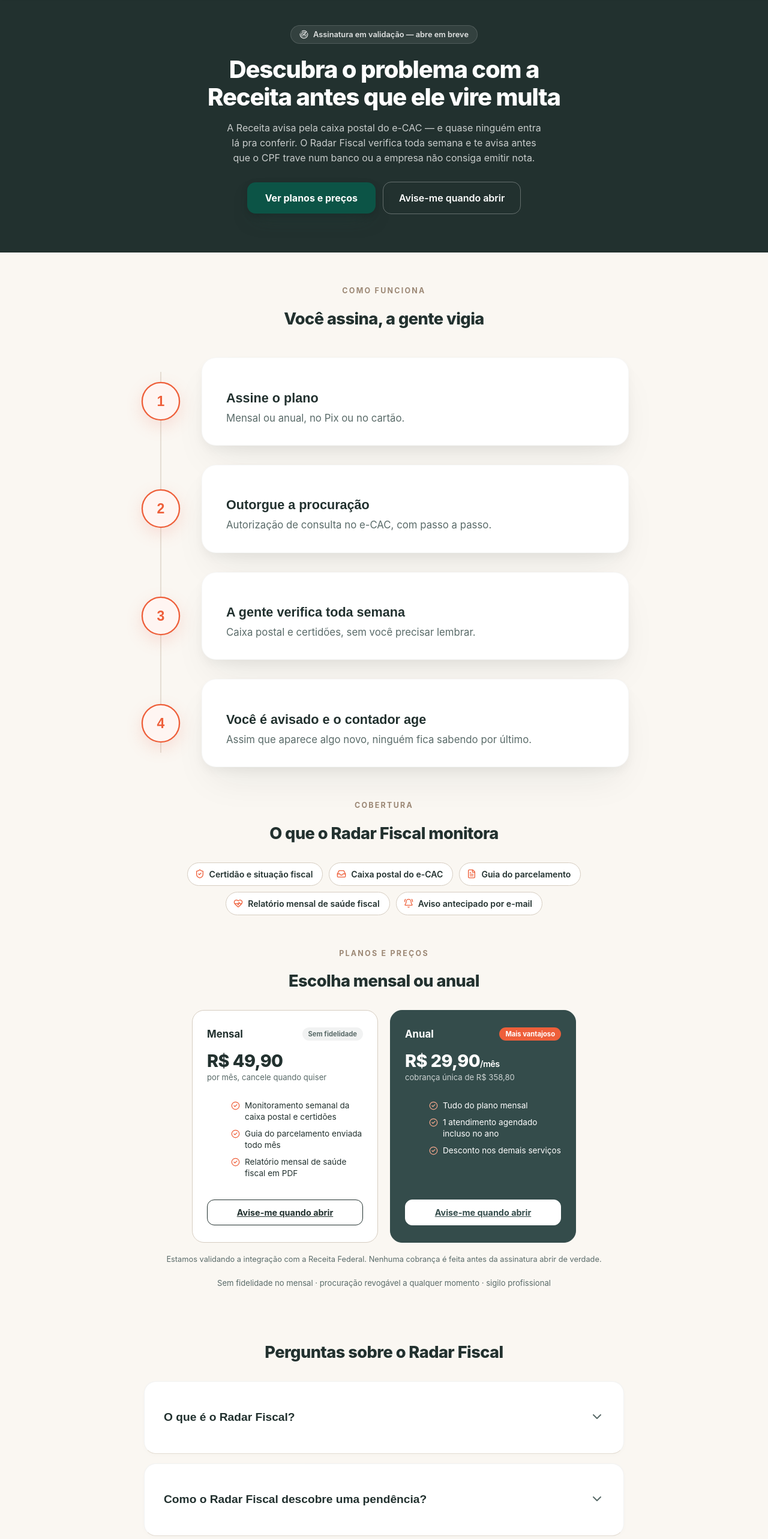
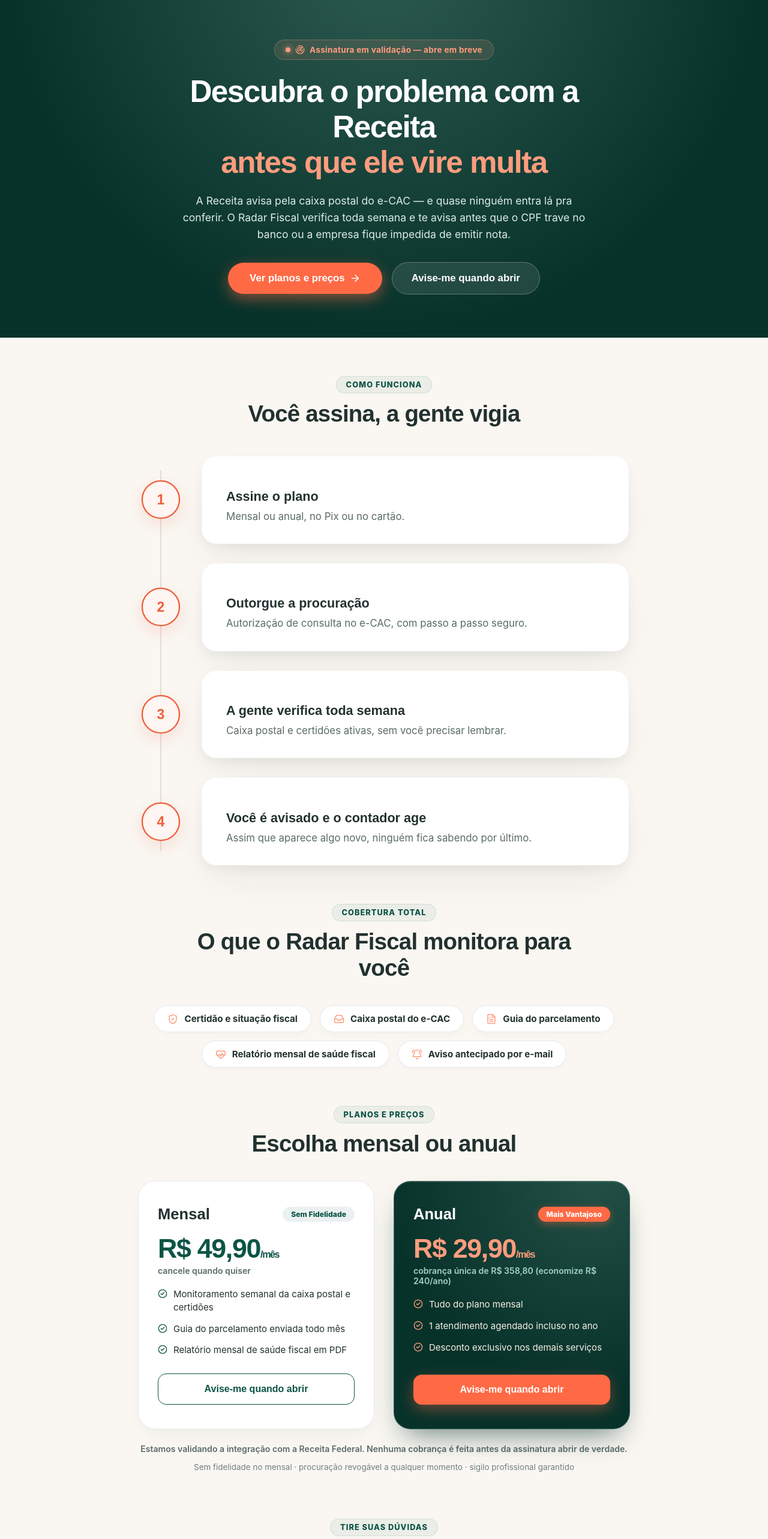
Before and after one commit to hexxa-dotcom/ol-contador, a Next.js app in the folder area-contador-next/: page /radar in a window 1280 px wide. Shown: the part 80-2646 px from the top of the page at 60% size. Built offline with nearby package versions, Linux system fonts and the light colour scheme.

Commit message:
Refatora a pagina do Radar Fiscal (/radar) com a nova identidade 3D premium e botoes interativos

```diff
--- a/area-contador-next/src/app/(public)/radar/page.tsx
+++ b/area-contador-next/src/app/(public)/radar/page.tsx
@@ -1,10 +1,9 @@
 import Link from "next/link";
-import { Radar as RadarIcon, ShieldCheck, Inbox, FileText, HeartPulse, BellRing, CheckCircle2 } from "lucide-react";
+import { Radar as RadarIcon, ShieldCheck, Inbox, FileText, HeartPulse, BellRing, CheckCircle2, ArrowRight } from "lucide-react";
 import { SiteHeader, SiteFooter } from "@/components/site-shell";
 import { Reveal } from "../carrossel";
 import { TimelineSteps } from "../timeline-steps";
 import { FaqAccordion } from "../faq-accordion";
-import homeStyles from "../home.module.css";
 import styles from "./radar.module.css";
 
 export const metadata = {
@@ -16,8 +15,8 @@
 
 const PASSOS = [
   { n: "01", t: "Assine o plano", d: "Mensal ou anual, no Pix ou no cartão." },
-  { n: "02", t: "Outorgue a procuração", d: "Autorização de consulta no e-CAC, com passo a passo." },
-  { n: "03", t: "A gente verifica toda semana", d: "Caixa postal e certidões, sem você precisar lembrar." },
+  { n: "02", t: "Outorgue a procuração", d: "Autorização de consulta no e-CAC, com passo a passo seguro." },
+  { n: "03", t: "A gente verifica toda semana", d: "Caixa postal e certidões ativas, sem você precisar lembrar." },
   { n: "04", t: "Você é avisado e o contador age", d: "Assim que aparece algo novo, ninguém fica sabendo por último." },
 ];
 
@@ -44,22 +43,38 @@
     <>
       <SiteHeader active="radar" />
 
+      <main className={styles.mainWrapper}>
+        {/* HERO PETRÓLEO */}
         <section className={styles.hero}>
+          <div className={styles.container}>
             <div className={styles.eyebrow}>
-          <RadarIcon size={15} strokeWidth={2} />
-          Assinatura em validação — abre em breve
+              <span className={styles.eyebrowDot} />
+              <RadarIcon size={16} />
+              <span>Assinatura em validação — abre em breve</span>
             </div>
-        <h1 className={styles.title}>Descubra o problema com a Receita antes que ele vire multa</h1>
+
+            <h1 className={styles.title}>
+              Descubra o problema com a Receita<br />
+              <span className={styles.accent}>antes que ele vire multa</span>
+            </h1>
+
             <p className={styles.sub}>
-          A Receita avisa pela caixa postal do e-CAC — e quase ninguém entra lá pra conferir. O Radar Fiscal verifica
-          toda semana e te avisa antes que o CPF trave num banco ou a empresa não consiga emitir nota.
+              A Receita avisa pela caixa postal do e-CAC — e quase ninguém entra lá pra conferir. O Radar Fiscal verifica toda semana e te avisa antes que o CPF trave no banco ou a empresa fique impedida de emitir nota.
             </p>
+
             <div className={styles.heroActions}>
-          <a className={homeStyles.btnPrimary} href="#planos">Ver planos e preços</a>
-          <a className={homeStyles.btnGhost} style={{ color: "#fff", borderColor: "rgba(255,255,255,.3)" }} href={AVISE_ME}>Avise-me quando abrir</a>
+              <a className={styles.btnHeroCoral} href="#planos">
+                <span>Ver planos e preços</span>
+                <ArrowRight size={18} />
+              </a>
+              <a className={styles.btnHeroGlass} href={AVISE_ME}>
+                <span>Avise-me quando abrir</span>
+              </a>
+            </div>
           </div>
         </section>
 
+        {/* COMO FUNCIONA */}
         <section className={styles.section}>
           <div className={styles.container}>
             <Reveal>
@@ -74,20 +89,21 @@
           </div>
         </section>
 
+        {/* O QUE MONITORA */}
         <section className={styles.section} style={{ paddingTop: 0 }}>
           <div className={styles.container}>
             <Reveal>
               <div className={styles.sectionHead}>
-              <span className={styles.sectionLabel}>Cobertura</span>
-              <h2 className={styles.sectionTitle}>O que o Radar Fiscal monitora</h2>
+                <span className={styles.sectionLabel}>Cobertura Total</span>
+                <h2 className={styles.sectionTitle}>O que o Radar Fiscal monitora para você</h2>
               </div>
             </Reveal>
             <Reveal>
               <div className={styles.monitoraGrid}>
                 {MONITORA.map(({ Icon, label }) => (
                   <div className={styles.monitoraItem} key={label}>
-                  <Icon size={16} strokeWidth={2} />
-                  {label}
+                    <Icon size={18} strokeWidth={2} />
+                    <span>{label}</span>
                   </div>
                 ))}
               </div>
@@ -95,56 +111,74 @@
           </div>
         </section>
 
+        {/* PLANOS E PREÇOS 3D */}
         <section className={styles.section} style={{ paddingTop: 0 }} id="planos">
           <div className={styles.container}>
             <Reveal>
               <div className={styles.sectionHead}>
-              <span className={styles.sectionLabel}>Planos e preços</span>
+                <span className={styles.sectionLabel}>Planos e Preços</span>
                 <h2 className={styles.sectionTitle}>Escolha mensal ou anual</h2>
               </div>
             </Reveal>
+
             <Reveal>
               <div className={styles.planos}>
+
+                {/* PLANO MENSAL */}
                 <div className={styles.plano}>
                   <div className={styles.planoTopo}>
                     <span className={styles.planoNome}>Mensal</span>
-                  <span className={styles.badge}>Sem fidelidade</span>
+                    <span className={styles.badge}>Sem Fidelidade</span>
                   </div>
-                <div className={styles.preco}>R$ 49,90</div>
-                <div className={styles.precoNota}>por mês, cancele quando quiser</div>
+                  <div className={styles.preco}>R$ 49,90<span style={{ fontSize: "1rem", fontWeight: 600 }}>/mês</span></div>
+                  <div className={styles.precoNota}>cancele quando quiser</div>
                   <ul className={styles.lista}>
-                  <li><CheckCircle2 size={15} strokeWidth={2} /> Monitoramento semanal da caixa postal e certidões</li>
-                  <li><CheckCircle2 size={15} strokeWidth={2} /> Guia do parcelamento enviada todo mês</li>
-                  <li><CheckCircle2 size={15} strokeWidth={2} /> Relatório mensal de saúde fiscal em PDF</li>
+                    <li><CheckCircle2 size={16} /> Monitoramento semanal da caixa postal e certidões</li>
+                    <li><CheckCircle2 size={16} /> Guia do parcelamento enviada todo mês</li>
+                    <li><CheckCircle2 size={16} /> Relatório mensal de saúde fiscal em PDF</li>
                   </ul>
-                <a className={styles.planoCta} href={`${AVISE_ME}%20(mensal)`}>Avise-me quando abrir</a>
+                  <a className={styles.planoCta} href={`${AVISE_ME}%20(mensal)`}>
+                    <span>Avise-me quando abrir</span>
+                  </a>
                 </div>
+
+                {/* PLANO ANUAL (DESTAQUE DARK EMBOSSED) */}
                 <div className={`${styles.plano} ${styles.planoDestaque}`}>
                   <div className={styles.planoTopo}>
                     <span className={styles.planoNome}>Anual</span>
-                  <span className={styles.badge}>Mais vantajoso</span>
+                    <span className={styles.badge}>Mais Vantajoso</span>
                   </div>
-                <div className={styles.preco}>R$ 29,90<span style={{ fontSize: "0.9rem", fontWeight: 600 }}>/mês</span></div>
-                <div className={styles.precoNota}>cobrança única de R$ 358,80</div>
+                  <div className={styles.preco}>R$ 29,90<span style={{ fontSize: "1rem", fontWeight: 600 }}>/mês</span></div>
+                  <div className={styles.precoNota}>cobrança única de R$ 358,80 (economize R$ 240/ano)</div>
                   <ul className={styles.lista}>
-                  <li><CheckCircle2 size={15} strokeWidth={2} /> Tudo do plano mensal</li>
-                  <li><CheckCircle2 size={15} strokeWidth={2} /> 1 atendimento agendado incluso no ano</li>
-                  <li><CheckCircle2 size={15} strokeWidth={2} /> Desconto nos demais serviços</li>
+                    <li><CheckCircle2 size={16} /> Tudo do plano mensal</li>
+                    <li><CheckCircle2 size={16} /> 1 atendimento agendado incluso no ano</li>
+                    <li><CheckCircle2 size={16} /> Desconto exclusivo nos demais serviços</li>
                   </ul>
-                <a className={styles.planoCta} href={`${AVISE_ME}%20(anual)`}>Avise-me quando abrir</a>
+                  <a className={styles.planoCta} href={`${AVISE_ME}%20(anual)`}>
+                    <span>Avise-me quando abrir</span>
+                  </a>
                 </div>
+
               </div>
             </Reveal>
-          <p className={styles.avisoValidacao}>Estamos validando a integração com a Receita Federal. Nenhuma cobrança é feita antes da assinatura abrir de verdade.</p>
-          <p className={styles.confiancaLinha}>Sem fidelidade no mensal · procuração revogável a qualquer momento · sigilo profissional</p>
+
+            <p className={styles.avisoValidacao}>
+              Estamos validando a integração com a Receita Federal. Nenhuma cobrança é feita antes da assinatura abrir de verdade.
+            </p>
+            <p className={styles.confiancaLinha}>
+              Sem fidelidade no mensal · procuração revogável a qualquer momento · sigilo profissional garantido
+            </p>
           </div>
         </section>
 
+        {/* FAQ ACCORDION */}
         <section className={styles.section} style={{ paddingTop: 0 }}>
           <div className={styles.container}>
             <Reveal>
               <div className={styles.sectionHead}>
-              <h2 className={styles.sectionTitle}>Perguntas sobre o Radar Fiscal</h2>
+                <span className={styles.sectionLabel}>Tire suas dúvidas</span>
+                <h2 className={styles.sectionTitle}>Perguntas frequentes sobre o Radar Fiscal</h2>
               </div>
             </Reveal>
             <Reveal>
@@ -153,21 +187,29 @@
           </div>
         </section>
 
-      <section className={styles.section} style={{ paddingTop: 0 }}>
+        {/* CTA FINAL */}
+        <section className={styles.section} style={{ paddingTop: 0, paddingBottom: 80 }}>
           <div className={styles.container}>
             <Reveal>
               <div className={styles.ctaFinal}>
                 <h2>Não espere a Receita te avisar tarde demais</h2>
-              <p>Deixe seu e-mail e a gente avisa assim que o Radar Fiscal abrir pra assinatura.</p>
-              <a className={homeStyles.btnPrimary} href={AVISE_ME} style={{ marginTop: 20, display: "inline-block" }}>Avise-me quando abrir</a>
-              <div style={{ marginTop: 14, fontSize: 13.5, color: "rgba(255,255,255,.75)" }}>
-                ou <Link href="/precos" style={{ color: "var(--pub-coral-light)", fontWeight: 600, textDecoration: "underline" }}>veja os atendimentos disponíveis agora</Link>
+                <p>Deixe seu e-mail e a gente avisa assim que o Radar Fiscal abrir para assinatura.</p>
+                <div style={{ marginTop: 28 }}>
+                  <a className={styles.btnHeroCoral} href={AVISE_ME}>
+                    <span>Avise-me quando abrir</span>
+                    <ArrowRight size={18} />
+                  </a>
+                </div>
+                <div style={{ marginTop: 20, fontSize: "0.95rem", color: "#DCEDE7" }}>
+                  ou <Link href="/precos" style={{ color: "#FF9C7E", fontWeight: 700, textDecoration: "underline" }}>veja os atendimentos de preço fixo disponíveis agora</Link>
                 </div>
               </div>
             </Reveal>
           </div>
         </section>
 
+      </main>
+
       <SiteFooter />
     </>
   );
--- a/area-contador-next/src/app/(public)/radar/radar.module.css
+++ b/area-contador-next/src/app/(public)/radar/radar.module.css
@@ -1,229 +1,409 @@
+/* RADAR FISCAL - DESIGN 3D PREMIUM */
+
+.mainWrapper {
+  background: var(--pub-paper, #FAF7F2);
+  min-height: 100vh;
+}
+
+/* HERO SUPERFÍCIE ESCURA PETRÓLEO */
 .hero {
-  background: var(--pub-ink);
-  color: #fff;
-  padding: 56px 24px 64px;
+  background: var(--pub-green-deep, #07322A);
+  background-image: radial-gradient(circle at 50% -10%, rgba(159, 211, 196, 0.25), transparent 70%);
+  color: #F7F1E6;
+  padding: 80px 24px 72px;
   text-align: center;
+  position: relative;
+  overflow: hidden;
 }
+
 .eyebrow {
   display: inline-flex;
   align-items: center;
   gap: 8px;
-  font-size: 0.8rem;
-  font-weight: 600;
-  color: rgba(255, 255, 255, 0.85);
-  background: rgba(255, 255, 255, 0.08);
-  border: 1px solid rgba(255, 255, 255, 0.14);
-  padding: 7px 14px;
-  border-radius: 999px;
-  margin-bottom: 20px;
+  font-size: 0.85rem;
+  font-weight: 700;
+  color: #FF9C7E !important;
+  background: rgba(255, 156, 126, 0.12) !important;
+  border: 1px solid rgba(255, 156, 126, 0.3) !important;
+  padding: 8px 18px;
+  border-radius: 99px;
+  margin-bottom: 24px;
+  letter-spacing: 0.02em;
 }
+
+.eyebrowDot {
+  width: 8px;
+  height: 8px;
+  border-radius: 50%;
+  background: #FF9C7E !important;
+  box-shadow: 0 0 10px #FF9C7E !important;
+}
+
 .title {
-  font-size: clamp(1.7rem, 3.6vw, 2.5rem);
+  font-family: 'Bricolage Grotesque', sans-serif;
+  font-size: clamp(2rem, 4.2vw, 3.2rem);
   font-weight: 800;
   letter-spacing: -0.03em;
   line-height: 1.15;
-  max-width: 620px;
-  margin: 0 auto;
+  color: #FFFFFF;
+  max-width: 820px;
+  margin: 0 auto 20px;
 }
+
+.accent {
+  color: #FF9C7E !important;
+}
+
 .sub {
-  font-size: 1rem;
-  color: rgba(255, 255, 255, 0.75);
-  max-width: 540px;
-  margin: 16px auto 28px;
-  line-height: 1.55;
+  font-size: 1.1rem;
+  color: #DCEDE7;
+  max-width: 680px;
+  margin: 0 auto 32px;
+  line-height: 1.6;
 }
+
 .heroActions {
   display: flex;
   align-items: center;
   justify-content: center;
-  gap: 12px;
+  gap: 16px;
   flex-wrap: wrap;
 }
 
+.btnHeroCoral {
+  display: inline-flex;
+  align-items: center;
+  gap: 8px;
+  padding: 16px 36px;
+  border-radius: 99px;
+  background: #FF6A45;
+  color: #FFFFFF !important;
+  font-family: 'Hanken Grotesk', sans-serif;
+  font-size: 1.05rem;
+  font-weight: 800;
+  text-decoration: none !important;
+  box-shadow: 0 8px 24px rgba(255, 106, 69, 0.5);
+  transition: all 0.25s ease;
+}
+
+.btnHeroCoral:hover {
+  background: #e04b2b;
+  transform: translateY(-2px);
+  box-shadow: 0 12px 30px rgba(255, 106, 69, 0.6);
+}
+
+.btnHeroGlass {
+  display: inline-flex;
+  align-items: center;
+  gap: 8px;
+  padding: 16px 32px;
+  border-radius: 99px;
+  background: rgba(255, 255, 255, 0.1);
+  border: 1px solid rgba(255, 255, 255, 0.25);
+  color: #FFFFFF !important;
+  font-family: 'Hanken Grotesk', sans-serif;
+  font-size: 1.05rem;
+  font-weight: 700;
+  text-decoration: none !important;
+  backdrop-filter: blur(12px);
+  transition: all 0.25s ease;
+}
+
+.btnHeroGlass:hover {
+  background: rgba(255, 255, 255, 0.18);
+  border-color: rgba(255, 255, 255, 0.4);
+  transform: translateY(-2px);
+}
+
+/* SEÇÕES */
 .section {
-  padding: 56px 0;
+  padding: 64px 0;
 }
+
 .container {
-  max-width: 880px;
+  max-width: 1080px;
   margin: 0 auto;
   padding: 0 24px;
 }
+
 .sectionHead {
   text-align: center;
-  max-width: 560px;
-  margin: 0 auto 32px;
-}
-.sectionLabel {
-  font-size: 0.78rem;
-  font-weight: 700;
-  color: var(--pub-clay);
-  text-transform: uppercase;
-  letter-spacing: 0.18em;
-  display: block;
-  margin-bottom: 8px;
-}
-.sectionTitle {
-  font-size: clamp(1.3rem, 2.4vw, 1.7rem);
-  font-weight: 800;
-  letter-spacing: -0.02em;
+  max-width: 640px;
+  margin: 0 auto 40px;
 }
 
-/* O que monitora — grade compacta de ícone + rótulo, sem parágrafo */
+.sectionLabel {
+  display: inline-flex;
+  align-items: center;
+  gap: 6px;
+  font-size: 0.8rem;
+  font-weight: 800;
+  color: var(--pub-green, #0C5446);
+  background: rgba(12, 84, 70, 0.06);
+  padding: 6px 16px;
+  border-radius: 99px;
+  text-transform: uppercase;
+  letter-spacing: 0.08em;
+  margin-bottom: 12px;
+  border: 1px solid rgba(12, 84, 70, 0.1);
+}
+
+.sectionTitle {
+  font-family: 'Bricolage Grotesque', sans-serif;
+  font-size: clamp(1.8rem, 3vw, 2.4rem);
+  font-weight: 800;
+  color: var(--pub-ink, #22312F);
+  letter-spacing: -0.02em;
+  margin: 0;
+}
+
+/* O QUE MONITORA — CHIPS 3D */
 .monitoraGrid {
   display: flex;
   flex-wrap: wrap;
   justify-content: center;
-  gap: 10px;
+  gap: 14px;
+  max-width: 880px;
+  margin: 0 auto;
 }
+
 .monitoraItem {
   display: flex;
   align-items: center;
-  gap: 8px;
-  background: var(--pub-paper-card);
-  border: 1px solid var(--pub-border);
-  border-radius: 999px;
-  padding: 10px 16px 10px 12px;
-  font-size: 0.88rem;
-  font-weight: 600;
-  color: var(--pub-ink);
+  gap: 10px;
+  background: #FFFFFF;
+  border: 1px solid rgba(34, 49, 47, 0.1);
+  border-radius: 99px;
+  padding: 12px 22px;
+  font-size: 0.95rem;
+  font-weight: 700;
+  color: var(--pub-ink, #22312F);
+  box-shadow: 0 4px 16px -6px rgba(34, 49, 47, 0.06);
+  transition: all 0.25s ease;
 }
+
+.monitoraItem:hover {
+  transform: translateY(-3px);
+  border-color: rgba(255, 156, 126, 0.5);
+  box-shadow: 0 10px 24px -8px rgba(255, 156, 126, 0.3);
+}
+
 .monitoraItem svg {
-  color: var(--pub-coral);
+  color: #FF9C7E;
   flex-shrink: 0;
 }
 
-/* Planos */
+/* PLANOS DE ASSINATURA 3D */
 .planos {
   display: grid;
   grid-template-columns: repeat(2, 1fr);
-  gap: 20px;
-  max-width: 640px;
+  gap: 32px;
+  max-width: 820px;
   margin: 0 auto;
+  align-items: stretch;
 }
+
 .plano {
-  background: var(--pub-paper-card);
-  border: 1px solid var(--pub-border);
-  border-radius: 20px;
-  padding: 28px 24px;
+  background: #FFFFFF;
+  border: 1px solid rgba(34, 49, 47, 0.1);
+  border-radius: 28px;
+  padding: 40px 32px;
   display: flex;
   flex-direction: column;
+  position: relative;
+  box-shadow: 0 16px 36px -20px rgba(34, 49, 47, 0.12), inset 0 1px 0 rgba(255, 255, 255, 0.9);
+  transition: transform 0.35s ease, box-shadow 0.35s ease;
 }
+
+.plano:hover {
+  transform: translateY(-6px);
+  box-shadow: 0 24px 48px -18px rgba(34, 49, 47, 0.18);
+}
+
+/* CARD ANUAL DESTAQUE 3D */
 .planoDestaque {
-  background: var(--pub-teal);
-  border-color: var(--pub-teal);
-  color: #fff;
+  background: var(--pub-green-deep, #07322A);
+  background-image: radial-gradient(circle at 85% 0%, rgba(159, 211, 196, 0.18), transparent 65%);
+  border: 1px solid rgba(159, 211, 196, 0.3);
+  box-shadow: 0 24px 50px -20px rgba(7, 50, 42, 0.65), inset 0 1px 0 rgba(255, 255, 255, 0.15);
+  color: #F7F1E6;
 }
+
+.planoDestaque:hover {
+  transform: translateY(-6px);
+  box-shadow: 0 30px 60px -20px rgba(7, 50, 42, 0.8);
+}
+
 .planoTopo {
   display: flex;
   align-items: center;
   justify-content: space-between;
-  gap: 8px;
-  margin-bottom: 16px;
+  gap: 12px;
+  margin-bottom: 20px;
 }
+
 .planoNome {
-  font-weight: 700;
-  font-size: 1.05rem;
+  font-family: 'Bricolage Grotesque', sans-serif;
+  font-size: 1.6rem;
+  font-weight: 800;
+  color: var(--pub-ink, #22312F);
 }
+
+.planoDestaque .planoNome {
+  color: #FFFFFF;
+}
+
 .badge {
-  font-size: 0.7rem;
-  font-weight: 700;
-  padding: 4px 10px;
-  border-radius: 999px;
-  background: rgba(17, 35, 34, 0.06);
-  color: var(--pub-ink-soft);
+  font-size: 0.76rem;
+  font-weight: 800;
+  padding: 5px 14px;
+  border-radius: 99px;
+  background: rgba(12, 84, 70, 0.08);
+  color: var(--pub-green, #0C5446);
   white-space: nowrap;
 }
+
 .planoDestaque .badge {
-  background: var(--pub-coral);
-  color: #fff;
+  background: #FF6A45;
+  color: #FFFFFF;
+  box-shadow: 0 4px 14px rgba(255, 106, 69, 0.4);
 }
+
 .preco {
-  font-size: 1.8rem;
+  font-family: 'Bricolage Grotesque', sans-serif;
+  font-size: 2.8rem;
   font-weight: 800;
-  letter-spacing: -0.02em;
+  letter-spacing: -0.03em;
+  color: var(--pub-green, #0C5446);
+  line-height: 1;
 }
+
+.planoDestaque .preco {
+  color: #FF9C7E;
+}
+
 .precoNota {
-  font-size: 0.82rem;
-  color: var(--pub-ink-soft);
-  margin: 2px 0 16px;
+  font-size: 0.88rem;
+  color: var(--pub-ink-soft, #5A6B69);
+  margin: 6px 0 20px;
+  font-weight: 600;
 }
+
 .planoDestaque .precoNota {
-  color: rgba(255, 255, 255, 0.75);
+  color: #9FD3C4;
 }
+
 .lista {
   list-style: none;
   display: flex;
   flex-direction: column;
-  gap: 9px;
+  gap: 14px;
   flex: 1;
-  font-size: 0.85rem;
-  line-height: 1.4;
+  font-size: 0.94rem;
+  line-height: 1.45;
+  margin: 0 0 28px 0;
+  padding: 0;
 }
+
 .lista li {
   display: flex;
-  gap: 8px;
+  gap: 10px;
+  align-items: flex-start;
+
 }
+
 .lista svg {
   flex-shrink: 0;
   margin-top: 2px;
-  color: var(--pub-coral);
+  color: var(--pub-green, #0C5446);
 }
+
 .planoDestaque .lista svg {
-  color: var(--pub-coral-light);
+  color: #FF9C7E;
 }
+
 .planoCta {
-  display: block;
+  display: flex;
+  align-items: center;
+  justify-content: center;
+  gap: 8px;
   text-align: center;
-  margin-top: 20px;
-  padding: 12px;
-  border-radius: 12px;
-  font-weight: 700;
-  font-size: 0.9rem;
-  border: 1.5px solid var(--pub-ink);
-  color: var(--pub-ink);
+  width: 100%;
+  padding: 16px;
+  border-radius: 14px;
+  font-family: 'Hanken Grotesk', sans-serif;
+  font-weight: 800;
+  font-size: 1rem;
+  text-decoration: none !important;
+  transition: all 0.25s ease;
+  border: 1.5px solid var(--pub-green, #0C5446);
+  color: var(--pub-green, #0C5446);
 }
+
+.planoCta:hover {
+  background: rgba(12, 84, 70, 0.08);
+}
+
 .planoDestaque .planoCta {
-  border-color: #fff;
-  background: #fff;
-  color: var(--pub-teal);
+  border: none;
+  background: #FF6A45;
+  color: #FFFFFF !important;
+  box-shadow: 0 8px 24px rgba(255, 106, 69, 0.4);
 }
+
+.planoDestaque .planoCta:hover {
+  background: #e04b2b;
+  transform: translateY(-2px);
+  box-shadow: 0 12px 30px rgba(255, 106, 69, 0.6);
+}
+
 .avisoValidacao {
   text-align: center;
-  margin-top: 20px;
-  font-size: 0.8rem;
-  color: var(--pub-ink-soft);
+  margin-top: 24px;
+  font-size: 0.88rem;
+  color: var(--pub-ink-soft, #5A6B69);
+  font-weight: 600;
 }
+
 .confiancaLinha {
   text-align: center;
-  margin-top: 24px;
-  font-size: 0.82rem;
-  color: var(--pub-ink-soft);
+  margin-top: 12px;
+  font-size: 0.84rem;
+  color: var(--pub-ink-soft, #5A6B69);
+  opacity: 0.85;
 }
 
-/* CTA final */
+/* CTA FINAL */
 .ctaFinal {
-  background: var(--pub-teal);
-  border-radius: 24px;
-  padding: 44px 32px;
+  background: var(--pub-green-deep, #07322A);
+  color: #F7F1E6;
+  border-radius: 32px;
+  padding: 64px 40px;
   text-align: center;
-  color: #fff;
-}
-.ctaFinal h2 {
-  font-size: clamp(1.3rem, 2.6vw, 1.7rem);
-  font-weight: 800;
-  letter-spacing: -0.02em;
-  max-width: 480px;
-  margin: 0 auto;
-}
-.ctaFinal p {
-  font-size: 0.95rem;
-  color: rgba(255, 255, 255, 0.8);
-  margin: 10px auto 0;
-  max-width: 440px;
+  position: relative;
+  overflow: hidden;
+  box-shadow: 0 24px 50px -20px rgba(7, 50, 42, 0.7);
 }
 
-@media (max-width: 640px) {
+.ctaFinal h2 {
+  font-family: 'Bricolage Grotesque', sans-serif;
+  font-size: clamp(1.8rem, 3vw, 2.5rem);
+  font-weight: 800;
+  color: #FFFFFF;
+  margin: 0 0 12px;
+}
+
+.ctaFinal p {
+  font-size: 1.08rem;
+  color: #DCEDE7;
+  max-width: 520px;
+  margin: 0 auto;
+  line-height: 1.6;
+}
+
+@media (max-width: 768px) {
   .planos {
     grid-template-columns: 1fr;
+    max-width: 440px;
   }
 }
```
Lines whose indentation alone changed are shown as unchanged.
